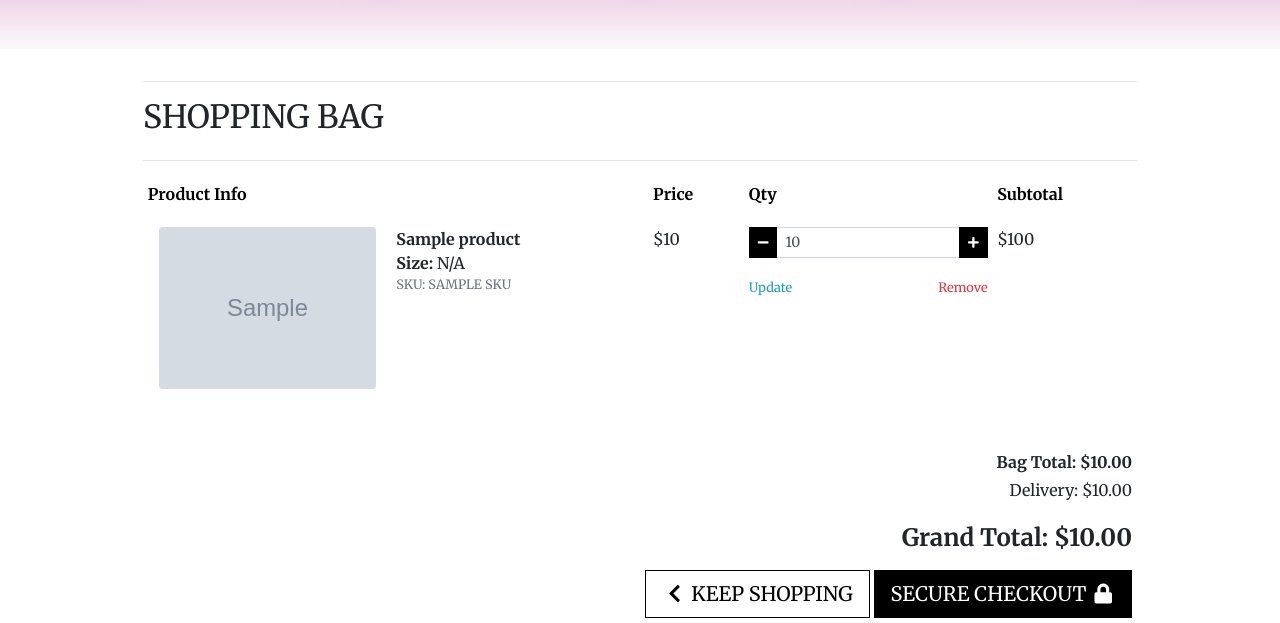
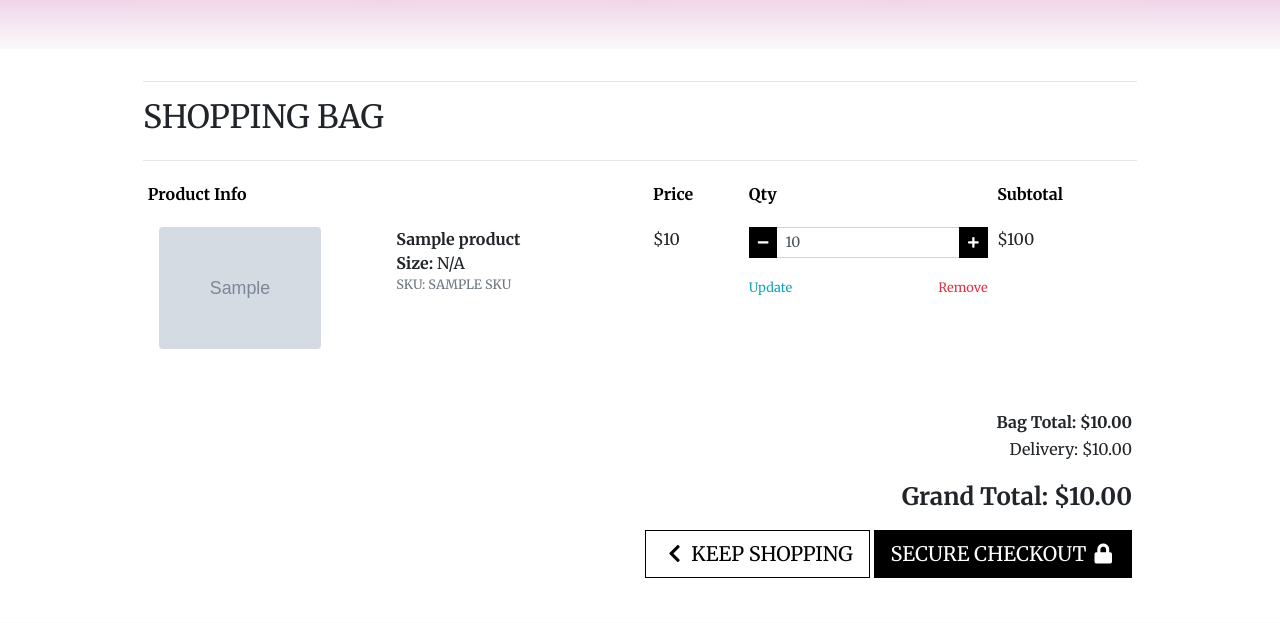
Before and after one commit to Voggastur/full-stack-framework-project, a Django app: template bag/templates/bag/bag.html in a window 1280 px wide. Shown: the part 389-1012 px from the top of the page. Run offline with Django 3.2, Linux system fonts and the light colour scheme; the template is opened without the code that fills it: most values are stand-ins (such as "Sample title", 1, 10 or a date in 2020); grey boxes marked "Sample" are stand-in pictures; some libraries are stand-ins or nearby versions.

Commit message:
changed back product.image.url reference for product-image

```diff
--- a/bag/templates/bag/product-image.html
+++ b/bag/templates/bag/product-image.html
@@ -1,5 +1,5 @@
-{% if item.product.image %}
-<img class="img-fluid rounded" src="{{ item.product.image.url }}" alt="{{ item.product.name }}">
+{% if item.product.image.url %}
+<img class="w-75 rounded" src="{{ item.product.image.url }}" alt="{{ item.product.name }}">
 {% else %}
-<img class="img-fluid rounded" src="{{ MEDIA_URL }}noimage.png" alt="{{ item.product.name }}">
+<img class="w-75 rounded" src="{{ MEDIA_URL }}noimage.png" alt="{{ item.product.name }}">
 {% endif %}
```
